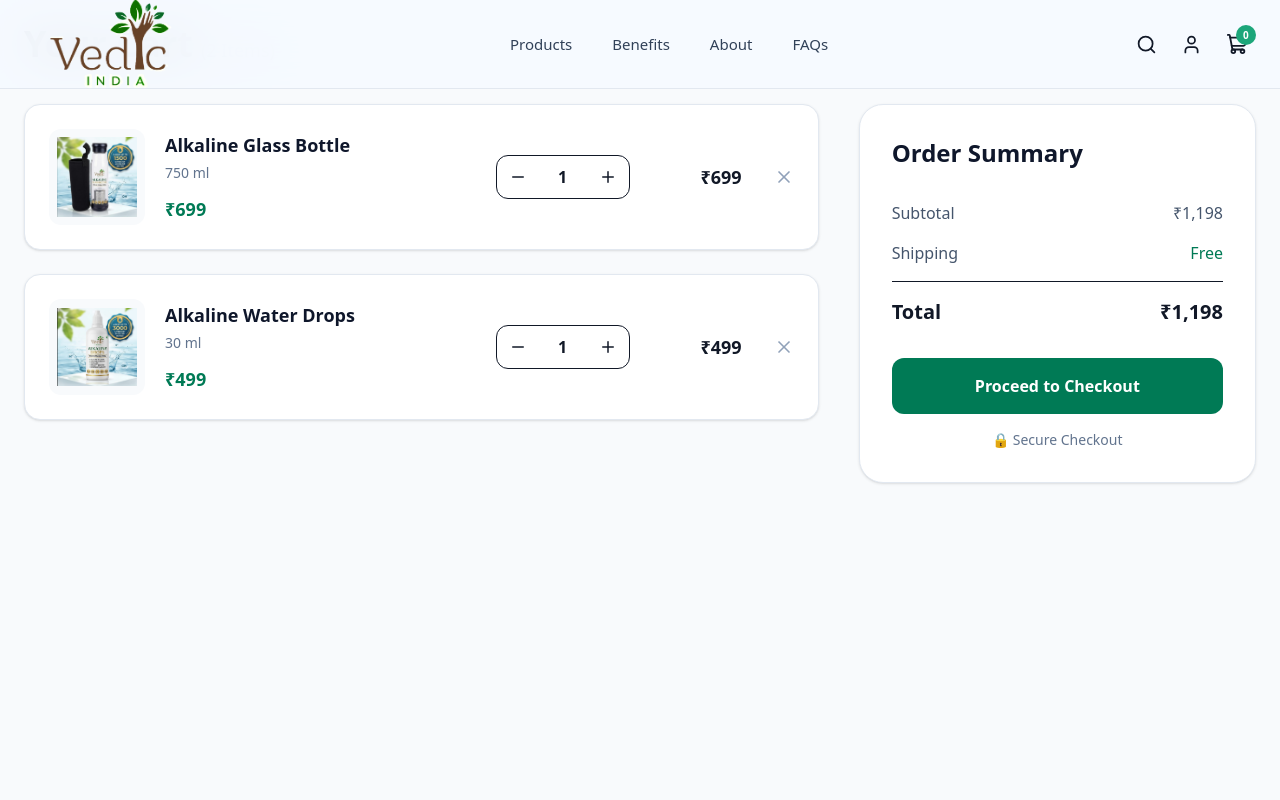
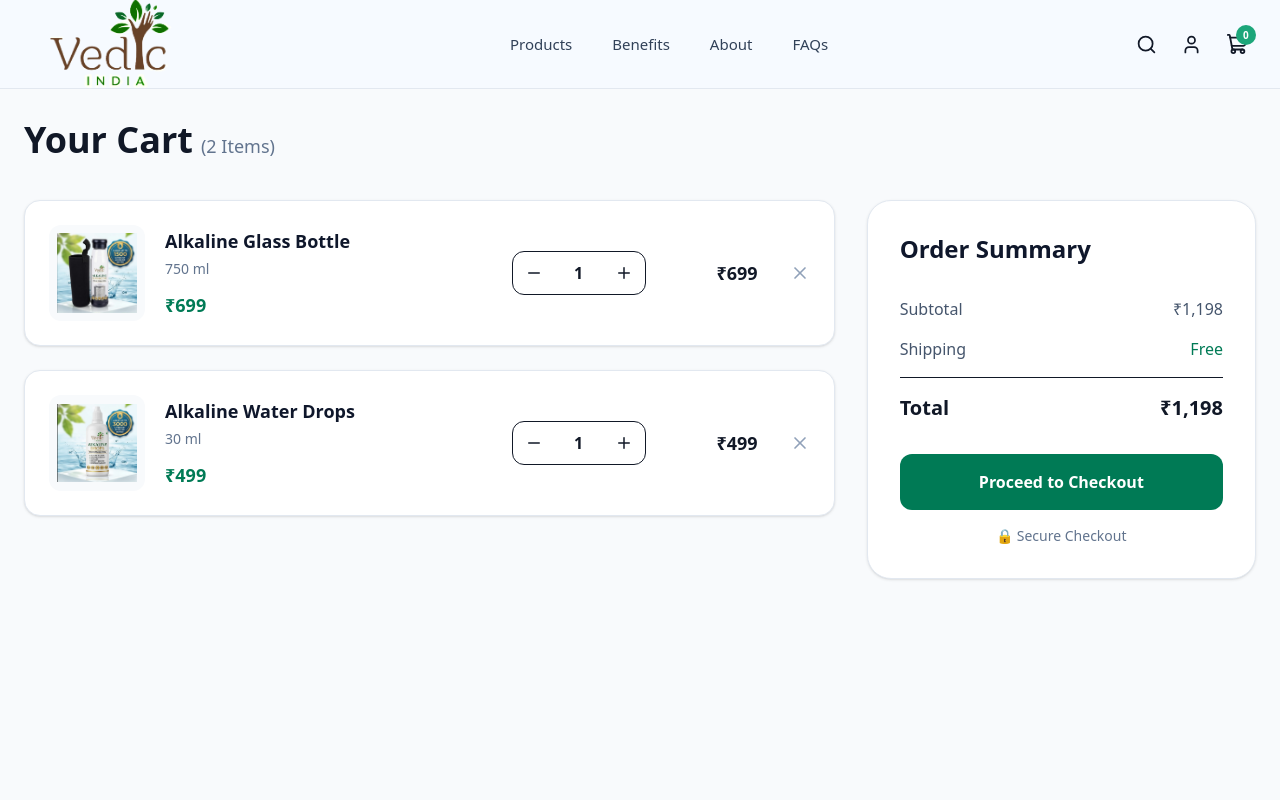
Before and after one commit to Vedic-India/vedic-india, a Next.js app in the folder frontend/: page /cart in a window 1280 px wide. Shown: the top 800 px of the page. Built offline with nearby package versions, Linux system fonts and the light colour scheme.

Commit message:
style: update CartLayout styling for improved layout and spacing

```diff
--- a/frontend/src/components/cart/CartLayout.jsx
+++ b/frontend/src/components/cart/CartLayout.jsx
@@ -4,7 +4,7 @@ import OrderSummary from "./OrderSummary";
 
 export default function CartLayout() {
   return (
-    <section className="bg-slate-50 pt-6 pb-14">
+    <section className="bg-slate-50 pt-30 pb-14">
 
       <div className="mx-auto max-w-7xl px-6">
 
@@ -15,9 +15,9 @@ export default function CartLayout() {
           </span>
         </h1>
 
-        <div className="grid gap-10 lg:grid-cols-[2fr_1fr]">
+        <div className="grid grid-cols-1 gap-8 lg:grid-cols-3">
 
-          <div className="space-y-6">
+          <div className="space-y-6 lg:col-span-2">
 
             {cartItems.map((item) => (
               <CartItem
```
